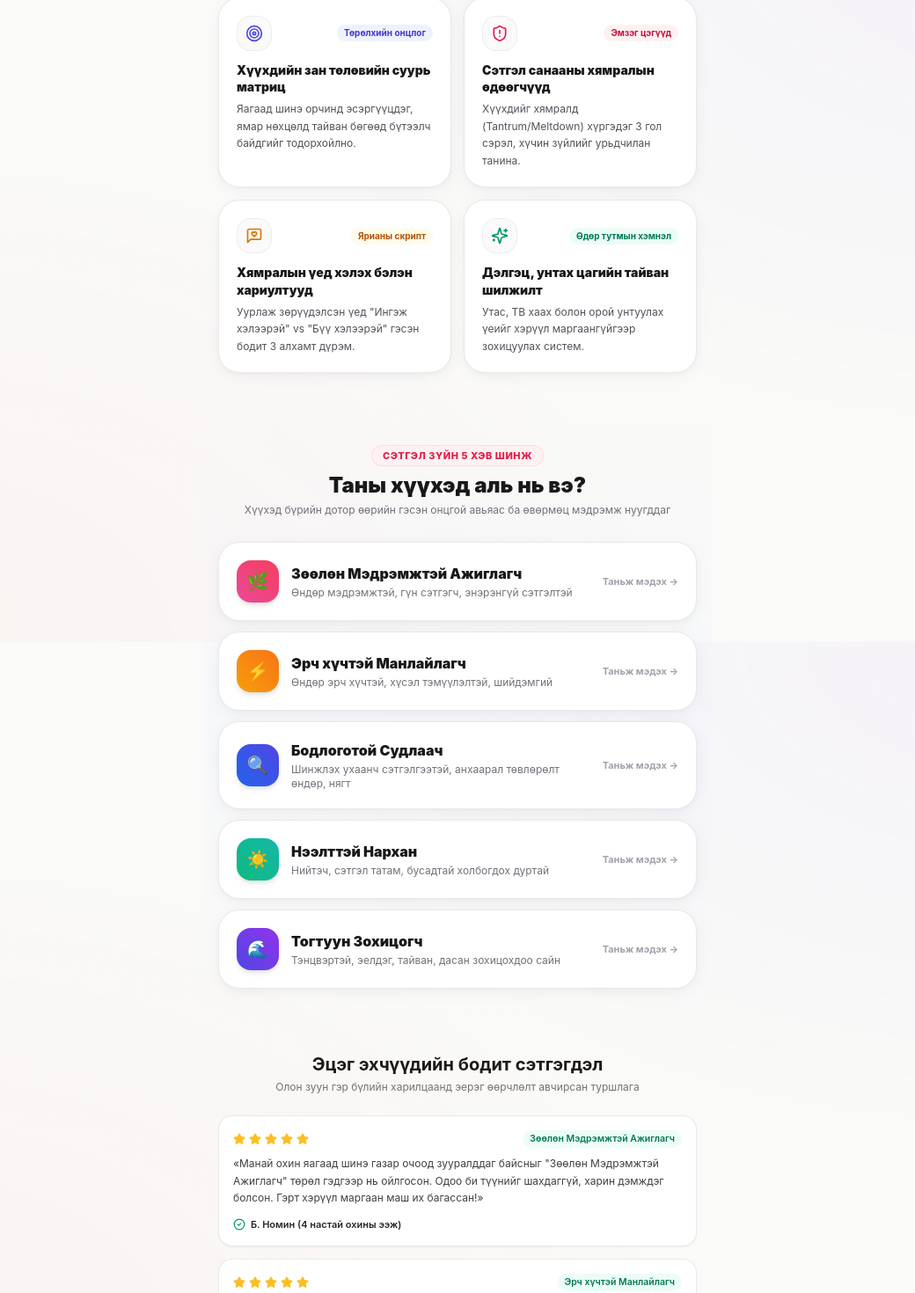
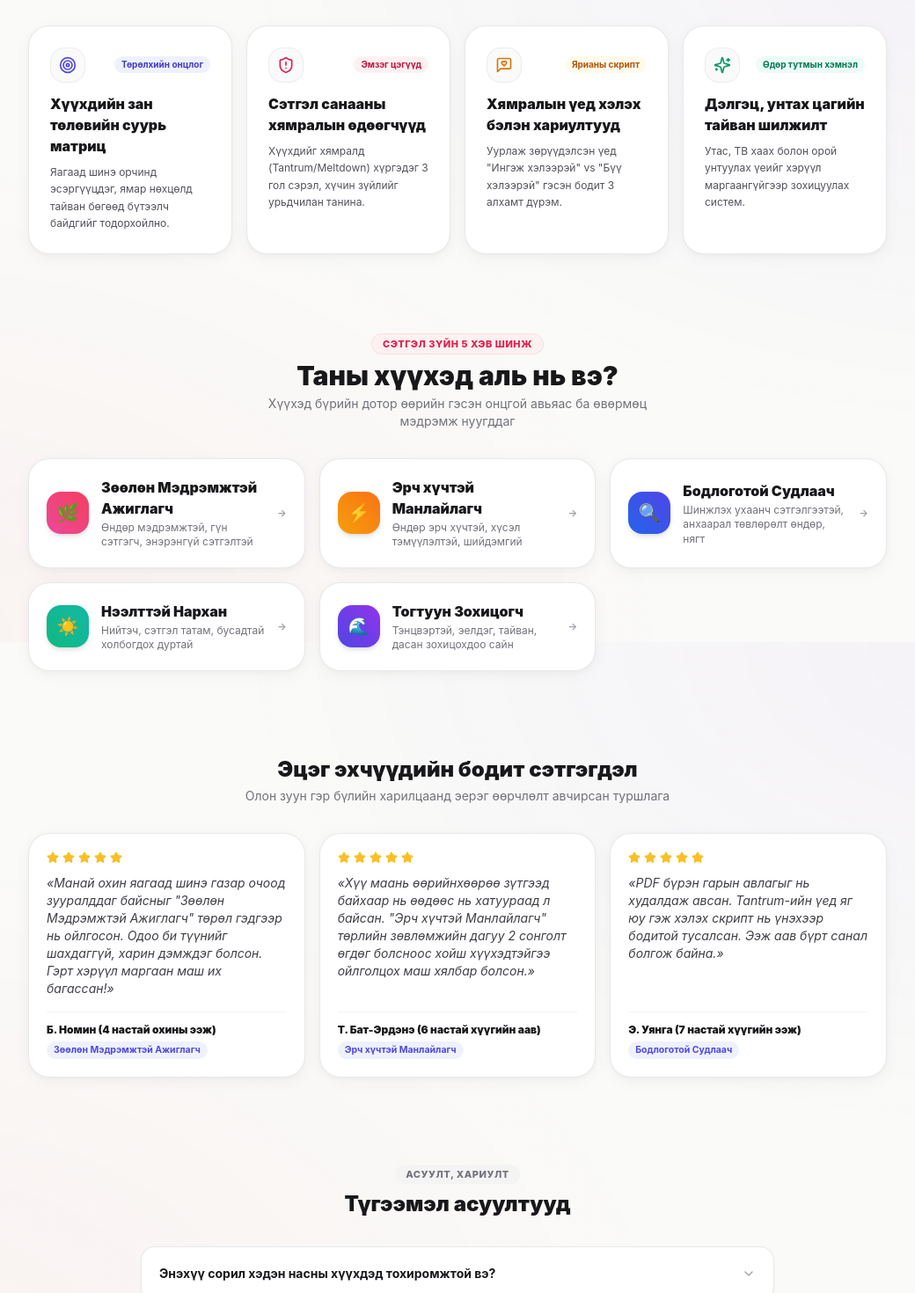
Before and after one commit to ErdeneOchir08/anzaar-kids-app, a Next.js app: page / in a window 1280 px wide. Shown: the part 870-2340 px from the top of the page at 88% size, without its empty margins (120-1160 px from the left). Built offline with nearby package versions, Linux system fonts and the light colour scheme.

Commit message:
Optimize overall responsive design across Landing, Radar chart, and components

```diff
--- a/src/components/landing/ArchetypePreviewSection.tsx
+++ b/src/components/landing/ArchetypePreviewSection.tsx
@@ -14,24 +14,24 @@ export const ArchetypePreviewSection: React.FC = () => {
   ];
 
   return (
-    <section id="archetypes" className="py-10 px-4 max-w-xl mx-auto bg-gradient-to-b from-transparent via-indigo-50/30 to-transparent">
-      <div className="text-center mb-7">
+    <section id="archetypes" className="py-12 px-4 sm:px-6 max-w-5xl mx-auto">
+      <div className="text-center mb-8">
         <span className="text-[11px] font-extrabold uppercase tracking-wider text-rose-600 bg-rose-50 px-3 py-1 rounded-full border border-rose-200/60">
           Сэтгэл зүйн 5 хэв шинж
         </span>
-        <h2 className="text-2xl font-black text-zinc-900 mt-2">Таны хүүхэд аль нь вэ?</h2>
-        <p className="text-xs text-zinc-500 mt-1">
+        <h2 className="text-2xl sm:text-3xl font-black text-zinc-900 mt-2">Таны хүүхэд аль нь вэ?</h2>
+        <p className="text-xs sm:text-sm text-zinc-500 mt-1 max-w-md mx-auto">
           Хүүхэд бүрийн дотор өөрийн гэсэн онцгой авьяас ба өвөрмөц мэдрэмж нуугддаг
         </p>
       </div>
 
-      <div className="space-y-3">
+      <div className="grid grid-cols-1 md:grid-cols-2 lg:grid-cols-3 gap-4">
         {archetypeList.map(({ id, emoji, gradient }) => {
           const arch = ARCHETYPES[id];
           return (
             <div
               key={id}
-              className="bg-white rounded-3xl p-4 sm:p-5 border border-zinc-200/80 shadow-card hover:shadow-card-hover transition-all flex items-center justify-between gap-3 group"
+              className="bg-white rounded-3xl p-5 border border-zinc-200/80 shadow-card hover:shadow-card-hover transition-all flex items-center justify-between gap-3 group"
             >
               <div className="flex items-center gap-3.5">
                 <div
@@ -40,15 +40,13 @@ export const ArchetypePreviewSection: React.FC = () => {
                   {emoji}
                 </div>
                 <div>
-                  <div className="flex items-center gap-2">
-                    <h3 className="text-sm sm:text-base font-black text-zinc-900">{arch.title}</h3>
-                  </div>
-                  <p className="text-xs text-zinc-500 mt-0.5">{arch.subtitle}</p>
+                  <h3 className="text-sm sm:text-base font-black text-zinc-900">{arch.title}</h3>
+                  <p className="text-xs text-zinc-500 mt-0.5 leading-snug">{arch.subtitle}</p>
                 </div>
               </div>
 
               <span className="text-[11px] font-bold text-zinc-400 group-hover:text-indigo-600 transition-colors flex-shrink-0">
-                Таньж мэдэх →
+                →
               </span>
             </div>
           );
--- a/src/components/landing/BenefitsGrid.tsx
+++ b/src/components/landing/BenefitsGrid.tsx
@@ -36,24 +36,24 @@ export const BenefitsGrid: React.FC = () => {
   ];
 
   return (
-    <section id="benefits" className="py-10 px-4 max-w-xl mx-auto">
-      <div className="text-center mb-7">
+    <section id="benefits" className="py-10 px-4 sm:px-6 max-w-5xl mx-auto">
+      <div className="text-center mb-8">
         <span className="text-[11px] font-extrabold uppercase tracking-wider text-indigo-600 bg-indigo-50 px-3 py-1 rounded-full border border-indigo-200/60">
           Бодит үнэ цэн
         </span>
-        <h2 className="text-2xl font-black text-zinc-900 mt-2">
+        <h2 className="text-2xl sm:text-3xl font-black text-zinc-900 mt-2">
           Энэхүү сорилоос та юу олж мэдэх вэ?
         </h2>
-        <p className="text-xs text-zinc-500 mt-1">
+        <p className="text-xs sm:text-sm text-zinc-500 mt-1 max-w-lg mx-auto">
           Зөвхөн ерөнхий онол биш, таны хүүхдийн өдөр тутмын амьдралд хэрэгжих бодит заавар
         </p>
       </div>
 
-      <div className="grid grid-cols-1 sm:grid-cols-2 gap-3.5">
+      <div className="grid grid-cols-1 sm:grid-cols-2 lg:grid-cols-4 gap-4">
         {benefits.map((b, i) => (
           <div
             key={i}
-            className="bg-white p-5 rounded-3xl border border-zinc-200/80 shadow-card hover:shadow-card-hover transition-all flex flex-col justify-between"
+            className="bg-white p-5 sm:p-6 rounded-3xl border border-zinc-200/80 shadow-card hover:shadow-card-hover transition-all flex flex-col justify-between"
           >
             <div>
               <div className="flex items-center justify-between mb-3">
@@ -64,8 +64,8 @@ export const BenefitsGrid: React.FC = () => {
                   {b.tag}
                 </span>
               </div>
-              <h3 className="text-sm font-black text-zinc-900 leading-snug">{b.title}</h3>
-              <p className="text-xs text-zinc-600 mt-1.5 leading-relaxed">{b.desc}</p>
+              <h3 className="text-sm sm:text-base font-black text-zinc-900 leading-snug">{b.title}</h3>
+              <p className="text-xs text-zinc-600 mt-2 leading-relaxed">{b.desc}</p>
             </div>
           </div>
         ))}
--- a/src/components/landing/FaqSection.tsx
+++ b/src/components/landing/FaqSection.tsx
@@ -13,18 +13,21 @@ export const FaqSection: React.FC = () => {
     },
     {
       q: 'Сорил үнэгүй юу?',
-      a: 'Тийм ээ! 20 асуулт бүхий үндсэн оношилгоо, хүүхдийн зан төлөвийн хэв шинж (Archetype), 4 хэмжээсийн үнэлгээ, давуу тал болон анхаарах зүйлсийг үнэ төлбөргүй харах боломжтой. Хэрэв та 12+ хуудас бүхий нарийвчилсан гарын авлага, хямралын үеийн ярианы скрипт бүхий бүрэн номыг авахыг хүсвэл QPay-ээр худалдан авах боломжтой.',
+      a: 'Тийм ээ! 20 асуулт бүхий үндсэн оношилгоо, хүүхдийн зан төлөвийн хэв шинж (Archetype), 4 хэмжээсийн үнэлгээ, давуу тал болон суурь зөвлөмжийг үнэ төлбөргүй харах боломжтой. Хэрэв та 12+ хуудас бүхий нарийвчилсан гарын авлага, хямралын үеийн ярианы скрипт бүхий бүрэн номыг авахыг хүсвэл 9,900₮-өөр QPay-ээр шууд худалдан авах боломжтой.',
     },
     {
       q: 'Нэгээс олон хүүхэдтэй бол дахиж өгч болох уу?',
-      a: 'Тийм ээ, та хүүхэд бүртээ тусад нь сорил өгч, тус бүрийнх нь ялгаатай онцлог, хэрэгцээг олж мэдэх боломжтой.',
+      a: 'Тийм ээ, та хүүхэд бүртээ тусад нь сорил өгч, бүх хүүхдийнхээ оношилгоог нэг дор хадгалан хооронд нь хялбархан шилжин харах боломжтой.',
     },
   ];
 
   return (
-    <section id="faq" className="py-8 px-4 max-w-xl mx-auto mb-10">
-      <div className="text-center mb-6">
-        <h2 className="text-xl font-bold text-stone-900">Түгээмэл асуулт, хариулт</h2>
+    <section id="faq" className="py-12 px-4 sm:px-6 max-w-3xl mx-auto mb-12">
+      <div className="text-center mb-8">
+        <span className="text-[11px] font-extrabold uppercase tracking-wider text-zinc-500 bg-zinc-100 px-3 py-1 rounded-full">
+          Асуулт, хариулт
+        </span>
+        <h2 className="text-xl sm:text-2xl font-black text-zinc-900 mt-2">Түгээмэл асуултууд</h2>
       </div>
 
       <div className="space-y-3">
@@ -33,22 +36,22 @@ export const FaqSection: React.FC = () => {
           return (
             <div
               key={i}
-              className="bg-white rounded-2xl border border-stone-200/80 overflow-hidden transition-all"
+              className="bg-white rounded-2xl border border-zinc-200/80 overflow-hidden transition-all shadow-sm"
             >
               <button
                 type="button"
                 onClick={() => setOpenIdx(isOpen ? null : i)}
-                className="w-full p-4 text-left flex items-center justify-between gap-2 font-semibold text-stone-900 text-sm"
+                className="w-full p-4 sm:p-5 text-left flex items-center justify-between gap-3 font-bold text-zinc-900 text-xs sm:text-sm"
               >
                 <span>{faq.q}</span>
                 <ChevronDown
-                  className={`w-4 h-4 text-stone-400 transition-transform duration-200 ${
-                    isOpen ? 'rotate-180 text-emerald-600' : ''
+                  className={`w-4 h-4 text-zinc-400 transition-transform duration-200 flex-shrink-0 ${
+                    isOpen ? 'rotate-180 text-indigo-600' : ''
                   }`}
                 />
               </button>
               {isOpen && (
-                <div className="px-4 pb-4 text-xs text-stone-600 leading-relaxed border-t border-stone-100 pt-3">
+                <div className="px-4 sm:px-5 pb-5 text-xs sm:text-sm text-zinc-600 leading-relaxed border-t border-zinc-100 pt-3">
                   {faq.a}
                 </div>
               )}
--- a/src/components/landing/TestimonialsSection.tsx
+++ b/src/components/landing/TestimonialsSection.tsx
@@ -1,7 +1,7 @@
 'use client';
 
 import React from 'react';
-import { Star, CheckCircle2 } from 'lucide-react';
+import { Star } from 'lucide-react';
 
 export const TestimonialsSection: React.FC = () => {
   const reviews = [
@@ -26,29 +26,31 @@ export const TestimonialsSection: React.FC = () => {
   ];
 
   return (
-    <section className="py-8 px-4 max-w-xl mx-auto">
-      <div className="text-center mb-6">
-        <h2 className="text-xl font-bold text-stone-900">Эцэг эхчүүдийн бодит сэтгэгдэл</h2>
-        <p className="text-xs text-stone-500 mt-1">Олон зуун гэр бүлийн харилцаанд эерэг өөрчлөлт авчирсан туршлага</p>
+    <section className="py-12 px-4 sm:px-6 max-w-5xl mx-auto">
+      <div className="text-center mb-8">
+        <h2 className="text-xl sm:text-2xl font-black text-zinc-900">Эцэг эхчүүдийн бодит сэтгэгдэл</h2>
+        <p className="text-xs sm:text-sm text-zinc-500 mt-1">Олон зуун гэр бүлийн харилцаанд эерэг өөрчлөлт авчирсан туршлага</p>
       </div>
 
-      <div className="space-y-3.5">
+      <div className="grid grid-cols-1 md:grid-cols-3 gap-4">
         {reviews.map((r, i) => (
-          <div key={i} className="bg-white p-4 rounded-2xl border border-stone-200/80 shadow-sm">
-            <div className="flex items-center justify-between mb-2">
+          <div key={i} className="bg-white p-5 rounded-3xl border border-zinc-200/80 shadow-card flex flex-col justify-between">
+            <div className="space-y-3">
               <div className="flex items-center gap-1">
                 {[...Array(r.stars)].map((_, s) => (
                   <Star key={s} className="w-3.5 h-3.5 fill-amber-400 text-amber-400" />
                 ))}
               </div>
-              <span className="text-[10.5px] font-semibold text-emerald-700 bg-emerald-50 px-2 py-0.5 rounded-full">
+              <p className="text-xs sm:text-sm text-zinc-700 leading-relaxed italic">
+                {r.comment}
+              </p>
+            </div>
+
+            <div className="mt-4 pt-3 border-t border-zinc-100">
+              <p className="text-xs font-black text-zinc-900">{r.name}</p>
+              <span className="text-[10.5px] font-bold text-indigo-600 bg-indigo-50 px-2 py-0.5 rounded-full inline-block mt-1">
                 {r.archetype}
               </span>
-            </div>
-            <p className="text-xs text-stone-700 leading-relaxed">{r.comment}</p>
-            <div className="mt-3 flex items-center gap-1.5 text-[11px] font-semibold text-stone-800">
-              <CheckCircle2 className="w-3.5 h-3.5 text-emerald-600" />
-              <span>{r.name}</span>
             </div>
           </div>
         ))}
--- a/src/components/result/ArchetypeHeader.tsx
+++ b/src/components/result/ArchetypeHeader.tsx
@@ -17,7 +17,7 @@ export const ArchetypeHeader: React.FC<ArchetypeHeaderProps> = ({
   childProfile,
 }) => {
   return (
-    <div className="w-full bg-white rounded-3xl p-6 sm:p-8 border border-zinc-200/90 shadow-card relative overflow-hidden">
+    <div className="w-full bg-white rounded-3xl p-5 sm:p-8 border border-zinc-200/90 shadow-card relative overflow-hidden">
       {/* Background Soft Glow */}
       <div
         className="absolute top-0 right-0 w-72 h-72 rounded-full blur-3xl opacity-20 pointer-events-none"
--- a/src/components/result/DimensionBreakdown.tsx
+++ b/src/components/result/DimensionBreakdown.tsx
@@ -14,7 +14,7 @@ export const DimensionBreakdown: React.FC<DimensionBreakdownProps> = ({ scores }
   const [viewMode, setViewMode] = useState<'radar' | 'bars'>('radar');
 
   return (
-    <div className="w-full bg-white rounded-3xl p-6 sm:p-8 border border-zinc-200/90 shadow-card">
+    <div className="w-full bg-white rounded-3xl p-4 sm:p-8 border border-zinc-200/90 shadow-card">
       <div className="flex flex-wrap items-center justify-between gap-3 mb-6">
         <div>
           <h3 className="text-base sm:text-lg font-black text-zinc-900">4 Тэнхлэгийн матриц</h3>
```
Also changed, not shown: src/components/charts/RadarChart.tsx (+40 -16 lines).
